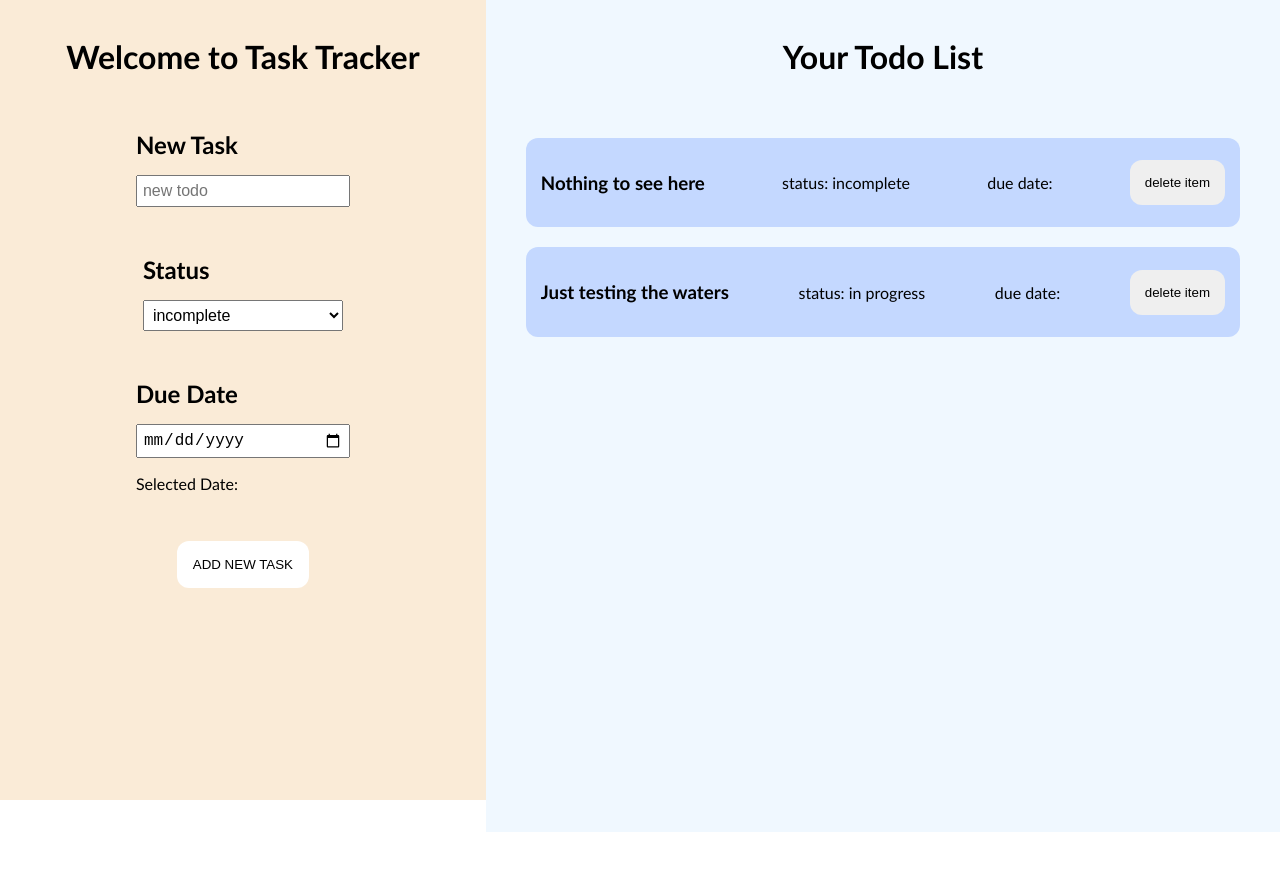
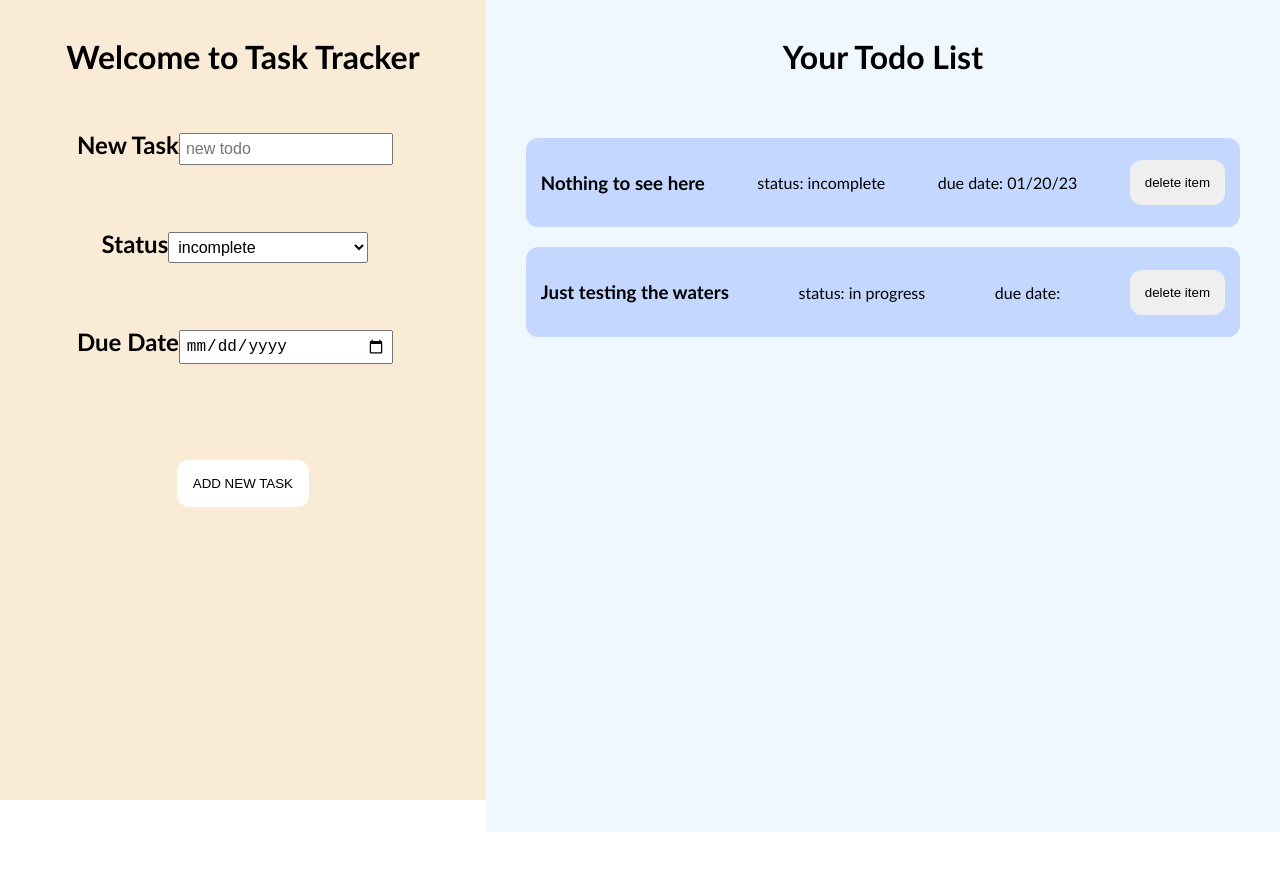
Before and after one commit to tmrich212/task-tracker-redemption, a React (Create React App) app: page / in a window 1280 px wide. Shown: the top 870 px of the page. Built offline with nearby package versions, Linux system fonts and the light colour scheme.

Commit message:
Debugged App file so new task would be pushed to Task Panel

```diff
--- a/src/App.js
+++ b/src/App.js
@@ -5,8 +5,8 @@ import TaskPanel from './components/TaskPanel';
 
 function App() {
   const [tasks, setNewTasks] = useState([
-    {title: 'Nothing to see here', status: 'incomplete', id: 1},
-    {title: 'Just testing the waters', status: 'in progress', id: 2},
+    {task: 'Nothing to see here', status: 'incomplete', date: '01/20/23', id: 1},
+    {task: 'Just testing the waters', status: 'in progress', id: 2},
   ]);
 
   const handleClick = (id) => {
@@ -17,9 +17,15 @@ function App() {
     })
   }
 
+  const addTask = (task) => {
+    setNewTasks((prevTask) => {
+      return [...prevTask, task];
+    })
+  }
+
   return (
     <div className="App">
-      <Form />
+      <Form addTask={addTask}/>
       <TaskPanel tasks={tasks} handleClick={handleClick}/>
     </div>
   );
--- a/src/components/Form.js
+++ b/src/components/Form.js
@@ -1,13 +1,26 @@
 import React, { useState } from 'react';
 
-const Form = () => {
+const Form = ({ addTask }) => {
     const [task, setTask] = useState('');
-    const [status, setStatus] = useState('');
+    const [status, setStatus] = useState('incomplete');
     const [date, setDate] = useState('');
+
+    const resetForm = () => {
+        setTask('');
+        setStatus('incomplete');
+        setDate('');
+    }
 
     const handleSubmit = (e) => {
         e.preventDefault();
-        const newTask = { task, status, date };
+        const newTask = {
+            task: task,
+            status: status,
+            date: date,
+            id: Math.floor(Math.random() * 1000)
+         };
+        addTask(newTask);
+        resetForm();
         console.log(newTask);
     }
 
@@ -15,27 +28,35 @@ const Form = () => {
     return (
         <div className="form-container">
             <h1>Welcome to Task Tracker</h1>
+
             <form onSubmit={handleSubmit}>
                 <div className="form-input">
-                    <label htmlFor="task">New Task</label>
+                    <label>
+                    <span>New Task</span>
                     <input type="text" placeholder='new todo'
                     value={task}
                     onChange={(e) => setTask(e.target.value)}/>
+                    </label>
                 </div>
                 <div className="form-input">
-                    <label htmlFor="status">Status</label>
-                    <select value={status}
+                    <label htmlFor="status">
+                        <span>Status</span>
+                        <select value={status}
                     onChange={(e) => setStatus(e.target.value)}>
                         <option value="incomplete">incomplete</option>
                         <option value="in-progress">in progress</option>
                         <option value="completed">completed</option>
                     </select>
+                    </label>
+
                 </div>
-               {/* <DatePicker /> */}
-               <div className='date-container'>
-                    <label htmlFor="date">Due Date</label>
-                    <input type="date" onChange={(e)=> setDate(e.target.value)}/>
-                    <p>Selected Date: {date}</p>
+               <div className='form-input'>
+                    <label htmlFor="date">
+                        <span>Due Date</span>
+                        <input type="date" onChange={(e)=> setDate(e.target.value)} value={date}/>
+                    </label>
+
+                    {/* <p>Selected Date: {date}</p> */}
                 </div>
 
                <div className="submit">
--- a/src/components/TaskPanel.js
+++ b/src/components/TaskPanel.js
@@ -8,7 +8,7 @@ const TaskPanel = ({ tasks, handleClick }) => {
             <div className='task-container'>
             {tasks.map((task) => (
                   <div key={task.id} className="task-item">
-                    <h3>{task.title}</h3>
+                    <h3>{task.task}</h3>
                     <p>status: {task.status}</p>
                     <p>due date: {task.date}</p>
                     <button onClick={() => handleClick(task.id)}>delete item</button>
```
Also changed, not shown: src/components/Form.css (added).
